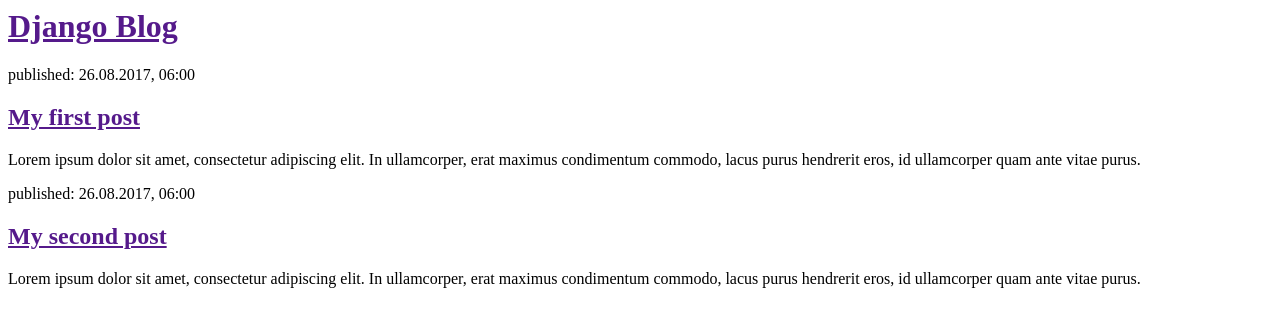
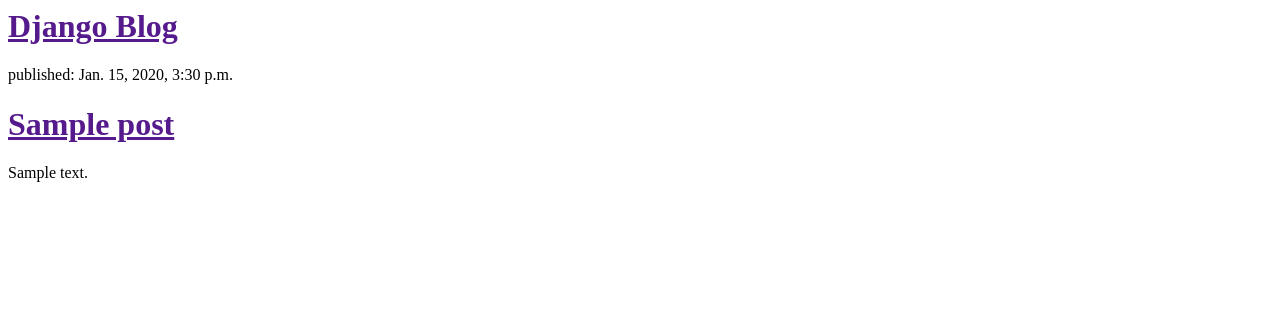
Before and after one commit to lavish-jain/my-first-blog, a Django app: template blog/templates/blog/post_list.html in a window 1280 px wide. Shown: the top 327 px of the page. Run offline with Django 3.2, Linux system fonts and the light colour scheme; the template is opened without the code that fills it: values that come from a table or form of the project are taken from there, others are empty; tables that the repository leaves empty hold one stand-in row (values such as "Sample post").

Commit message:
Modified Templates to display posts from database.

```diff
--- a/blog/templates/blog/post_list.html
+++ b/blog/templates/blog/post_list.html
@@ -7,17 +7,12 @@
             <h1><a href = "">Django Blog</a></h1>
         </div>
 
-        <div>
-            <p>published: 26.08.2017, 06:00</p>
-            <h2><a href="">My first post</a></h2>
-            <p>Lorem ipsum dolor sit amet, consectetur adipiscing elit. In ullamcorper, erat maximus condimentum commodo, lacus purus hendrerit eros, id ullamcorper quam ante vitae purus. </p>
-        </div>
-
-        <div>
-            <p>published: 26.08.2017, 06:00</p>
-            <h2><a href="">My second post</a></h2>
-            <p>Lorem ipsum dolor sit amet, consectetur adipiscing elit. In ullamcorper, erat maximus condimentum commodo, lacus purus hendrerit eros, id ullamcorper quam ante vitae purus. </p>
-        </div>
-
+        {% for post in posts %}
+            <div>
+                <p>published: {{ post.published_date }}</p>
+                <h1><a href="">{{ post.title }}</a></h1>
+                <p>{{ post.text|linebreaksbr }}</p>
+            </div>
+        {% endfor %}
     </body>
 </html>
--- a/blog/views.py
+++ b/blog/views.py
@@ -1,6 +1,8 @@
 from django.shortcuts import render
-
+from .models import Post
+from django.utils import timezone
 # Create your views here.
 
 def post_list(request) :
-    return render(request, 'blog/post_list.html', {})
+    posts = Post.objects.filter(published_date__lte=timezone.now()).order_by('published_date')
+    return render(request, 'blog/post_list.html', {'posts':posts})
```
